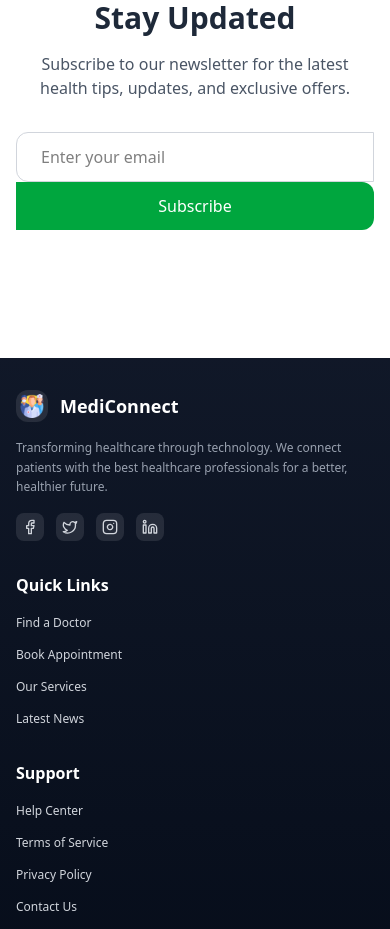
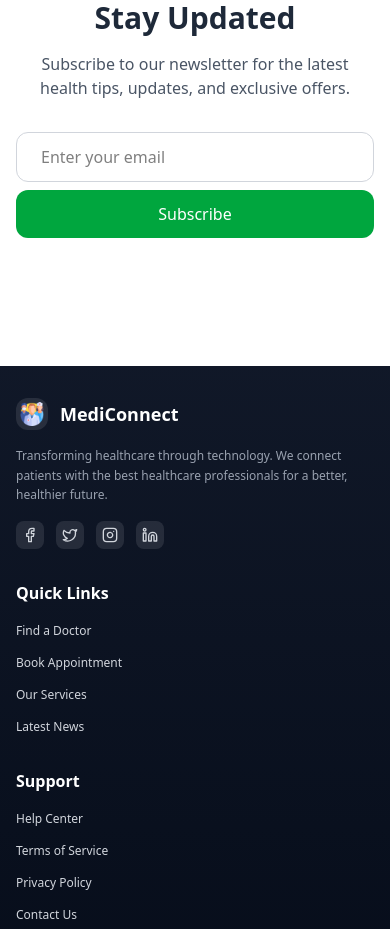
Before and after one commit to adityasriv2317/my-medic, a React (Vite) app: page / in a window 390 px wide. Shown: the part 4480-5409 px from the top of the page. Built offline with nearby package versions, Linux system fonts and the light colour scheme.

Commit message:
alignment fix

```diff
--- a/src/components/Filler.jsx
+++ b/src/components/Filler.jsx
@@ -273,15 +273,15 @@ export const Newsletter = () => {
           <p className="text-gray-600 mb-8">
             Subscribe to our newsletter for the latest health tips, updates, and exclusive offers.
           </p>
-          <form className="flex flex-col sm:flex-row gap-0 justify-center">
+          <form className="flex flex-col sm:flex-row gap-2 md:gap-0 justify-center">
             <input
               type="email"
               placeholder="Enter your email"
-              className="px-6 py-3 rounded-l-xl border border-gray-300 focus:border-green-500 focus:ring-2 focus:ring-green-500/20 flex-grow max-w-md"
+              className="px-6 py-3 not-md:rounded-xl md:rounded-l-xl border border-gray-300 focus:border-green-500 focus:ring-2 focus:ring-green-500/20 flex-grow max-w-md"
             />
             <button
               type="submit"
-              className="px-8 py-3 bg-green-600 text-white rounded-r-xl hover:bg-green-700 transition-colors font-medium"
+              className="px-8 py-3 bg-green-600 text-white md:rounded-r-xl not-md:rounded-xl hover:bg-green-700 transition-colors font-medium"
             >
               Subscribe
             </button>
```
